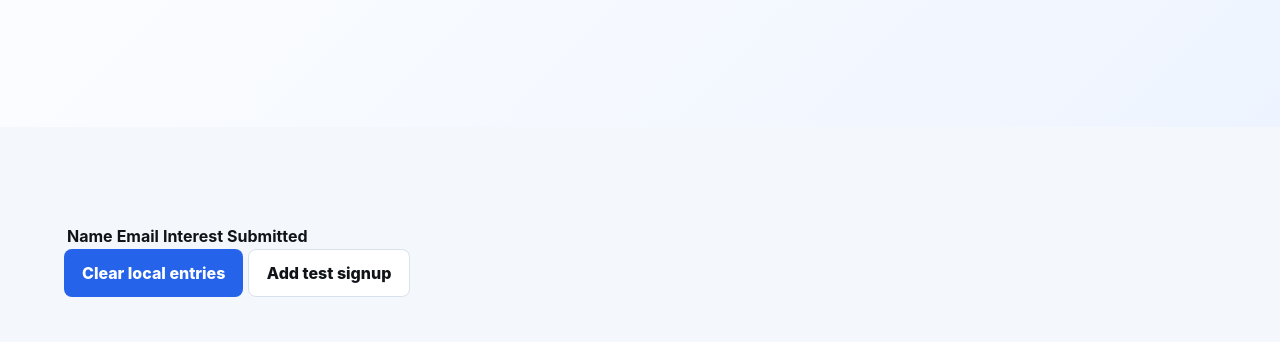
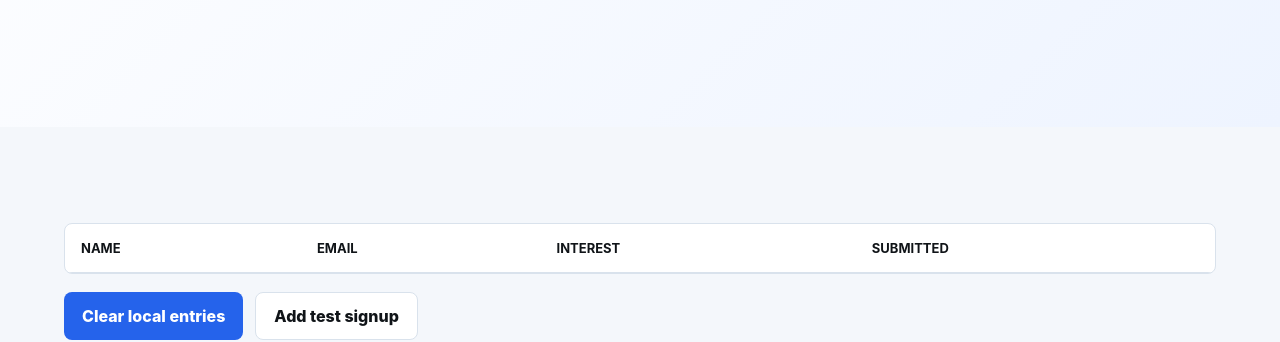
Before and after one commit to solajacobs-cloud/Labipilot, a website: page admin.html in a window 1280 px wide. Shown: the part 496-838 px from the top of the page. Drawn offline with Linux system fonts and the light colour scheme.

Commit message:
Add admin preview styles

```diff
--- a/pages.css
+++ b/pages.css
@@ -92,6 +92,40 @@
   gap: 18px;
 }
 
+.table-wrap {
+  overflow-x: auto;
+  border: 1px solid var(--line);
+  border-radius: var(--radius);
+  background: #fff;
+}
+
+.data-table {
+  width: 100%;
+  border-collapse: collapse;
+  min-width: 720px;
+}
+
+.data-table th,
+.data-table td {
+  padding: 16px;
+  border-bottom: 1px solid var(--line);
+  text-align: left;
+  vertical-align: top;
+}
+
+.data-table th {
+  color: var(--ink);
+  font-size: 13px;
+  text-transform: uppercase;
+}
+
+.dashboard-actions {
+  display: flex;
+  flex-wrap: wrap;
+  gap: 12px;
+  margin-top: 18px;
+}
+
 @media (max-width: 900px) {
   .content-grid,
   .content-grid.two,
```
